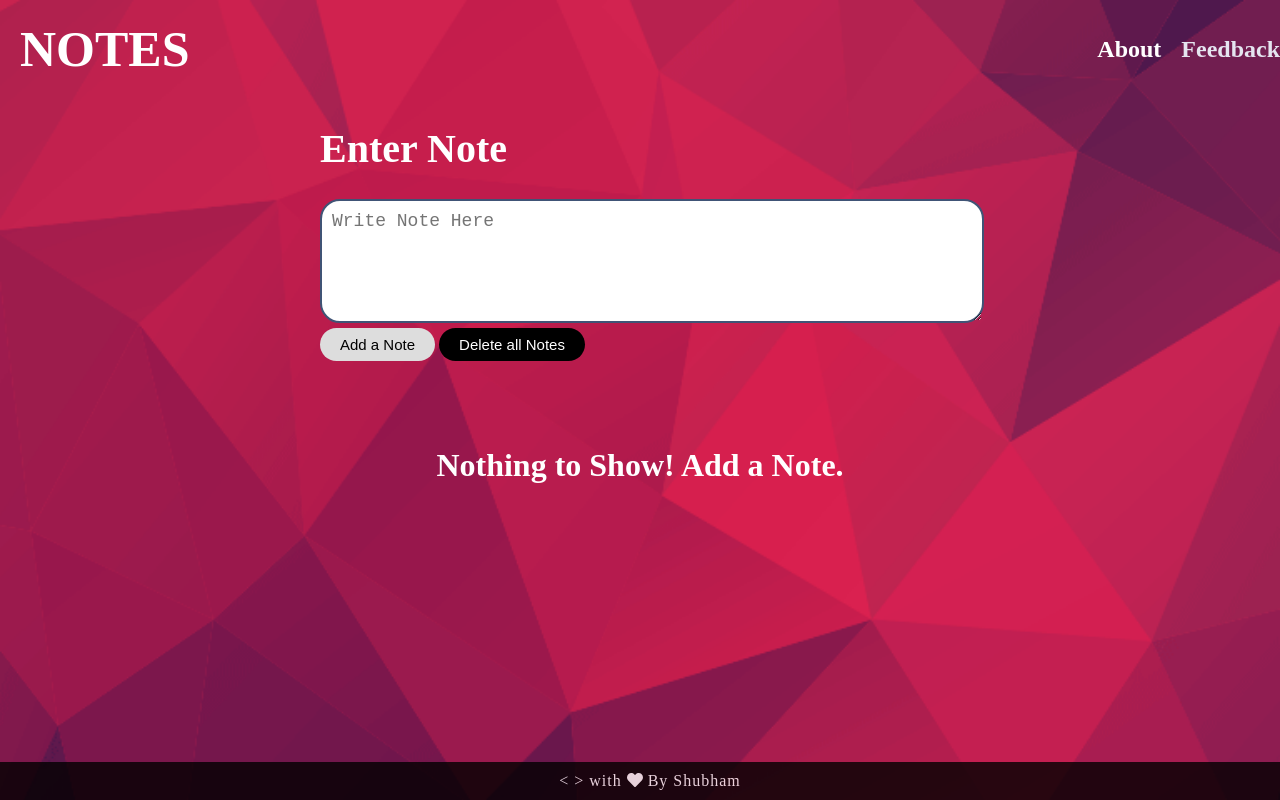
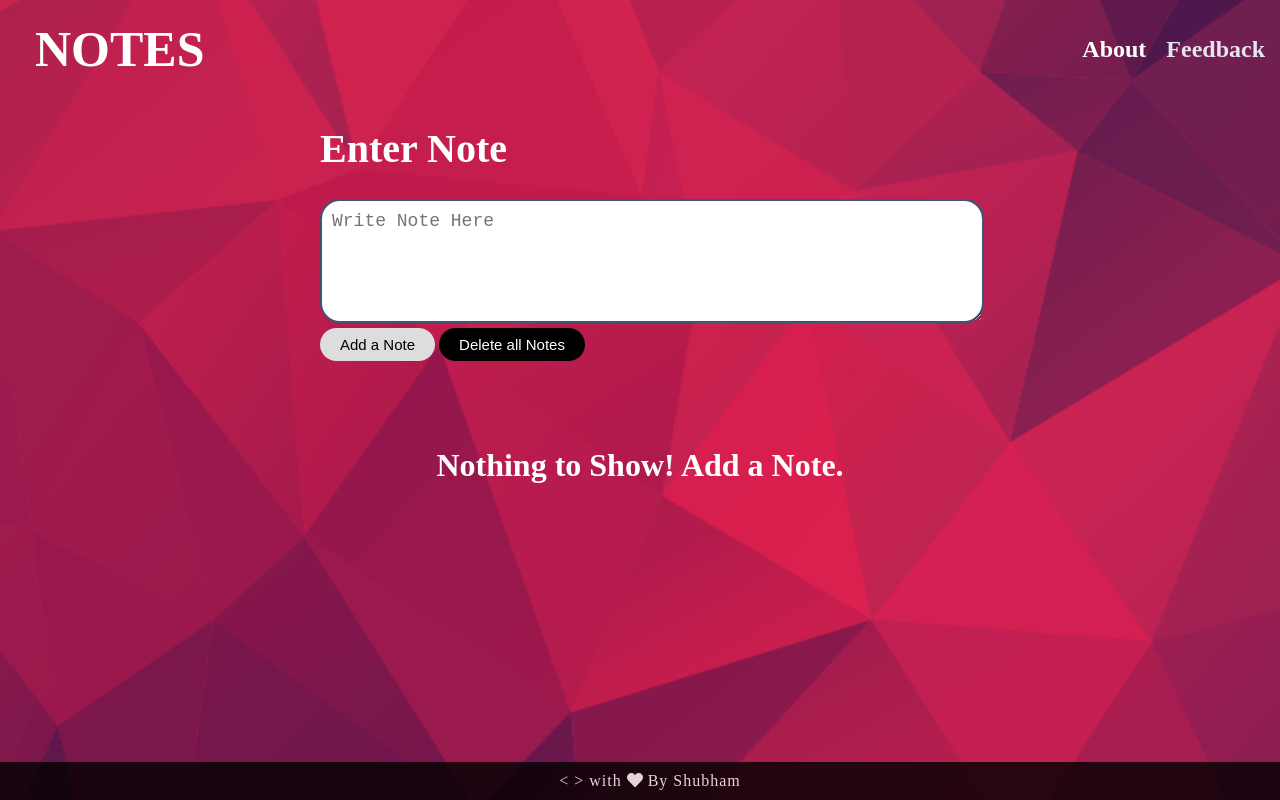
Before and after one commit to Shubham242000/Notes-Web-App, a plain HTML site: page index.html in a window 1280 px wide. Drawn offline with Linux system fonts and the light colour scheme.

Commit message:
Update styleNotes.css

```diff
--- a/styleNotes.css
+++ b/styleNotes.css
@@ -39,7 +39,7 @@ nav{
     display: flex;
 
     align-items: center;
-    padding:  20px 0;
+   padding:  20px 15px;
 }
 
 nav .box{
```
